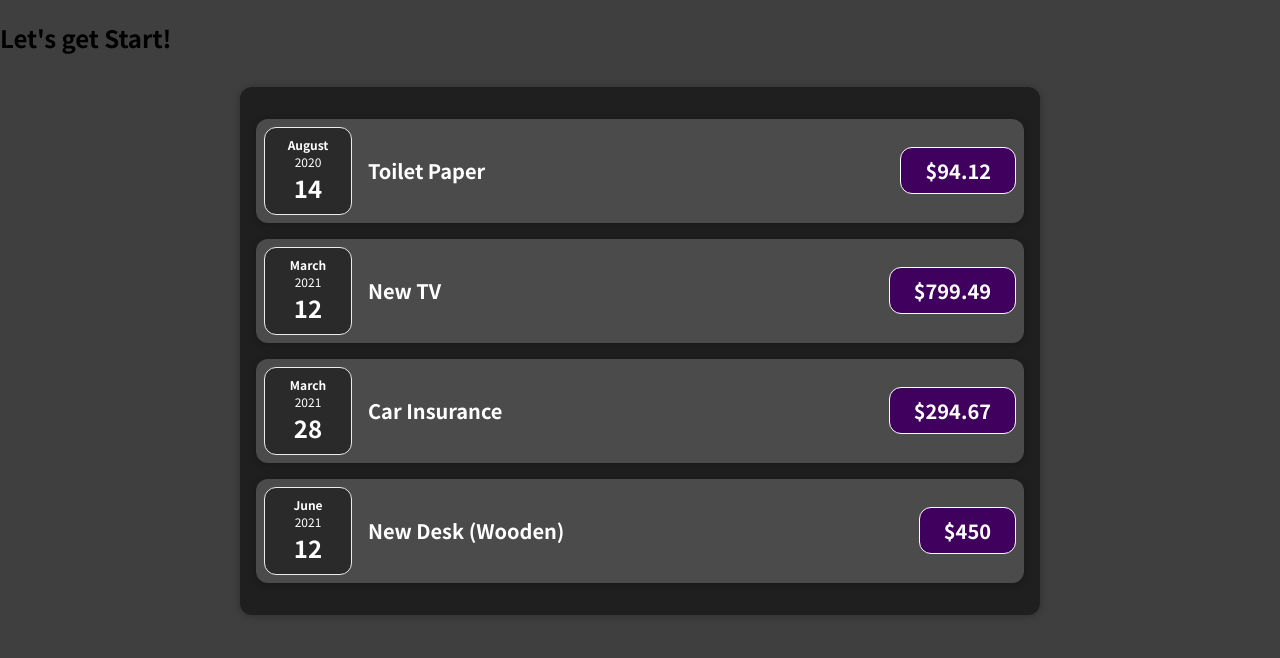
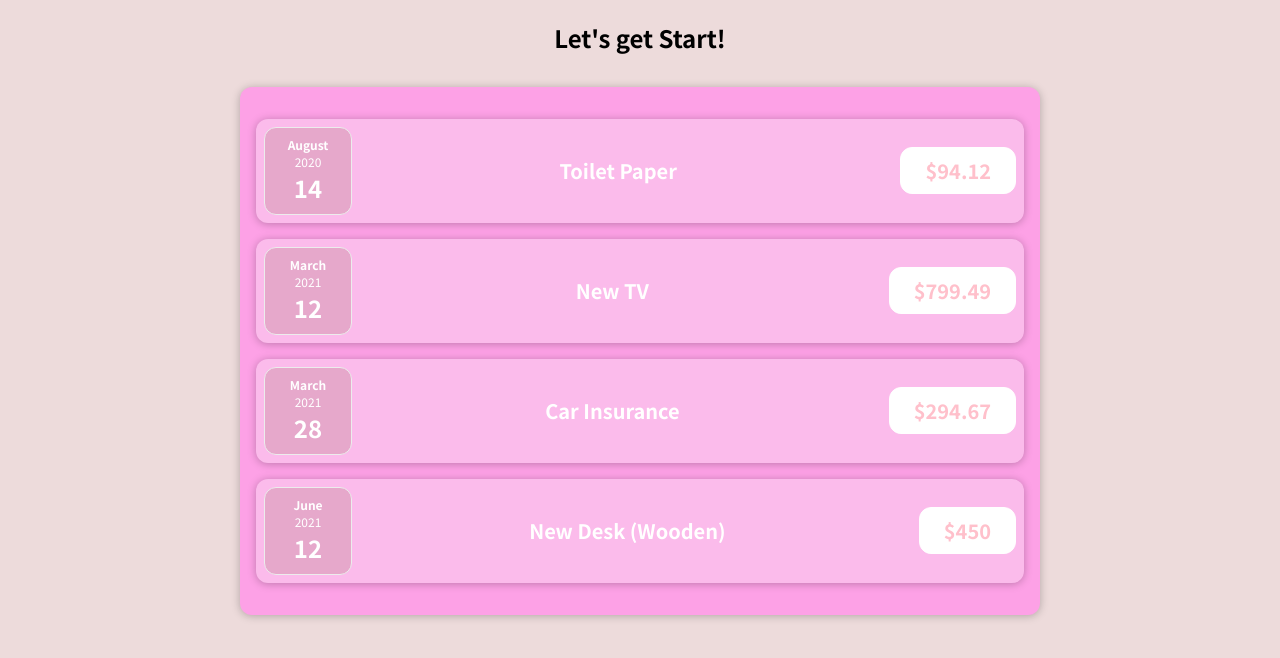
Before and after one commit to cjy3458/udemy-react, a React (Create React App) app: page / in a window 1280 px wide. Shown: the top 658 px of the page. Built offline with nearby package versions, Linux system fonts and the light colour scheme.

Commit message:
section3

```diff
--- a/src/components/Expenses/ExpenseDate.css
+++ b/src/components/Expenses/ExpenseDate.css
@@ -4,7 +4,7 @@
   width: 5.5rem;
   height: 5.5rem;
   border: 1px solid #ececec;
-  background-color: #2a2a2a;
+  background-color: #e6a8cb;
   color: white;
   border-radius: 12px;
   align-items: center;
--- a/src/components/Expenses/ExpenseItem.css
+++ b/src/components/Expenses/ExpenseItem.css
@@ -4,7 +4,7 @@
   align-items: center;
   padding: 0.5rem;
   margin: 1rem 0;
-  background-color: #4b4b4b;
+  background-color: #fbbbeb;
 }
 
 .expense-item__description {
@@ -18,7 +18,6 @@
 }
 
 .expense-item h2 {
-  color: #3a3a3a;
   font-size: 1rem;
   flex: 1;
   margin: 0 1rem;
@@ -28,8 +27,8 @@
 .expense-item__price {
   font-size: 1rem;
   font-weight: bold;
-  color: white;
-  background-color: #40005d;
+  color: pink;
+  background-color: #ffffff;
   border: 1px solid white;
   padding: 0.5rem;
   border-radius: 12px;
--- a/src/components/Expenses/Expenses.css
+++ b/src/components/Expenses/Expenses.css
@@ -1,6 +1,6 @@
 .expenses {
   padding: 1rem;
-  background-color: rgb(31, 31, 31);
+  background-color: rgb(253, 161, 230);
   margin: 2rem auto;
   width: 50rem;
   max-width: 95%;
--- a/src/index.css
+++ b/src/index.css
@@ -1,14 +1,18 @@
-@import url('https://fonts.googleapis.com/css2?family=Noto+Sans+JP:wght@400;700&display=swap');
+@import url("https://fonts.googleapis.com/css2?family=Noto+Sans+JP:wght@400;700&display=swap");
 
 * {
   box-sizing: border-box;
 }
 
 html {
-  font-family: 'Noto Sans JP', sans-serif;
+  font-family: "Noto Sans JP", sans-serif;
 }
 
 body {
+  display: flex;
+  flex-direction: column;
+  /* align-items: center; */
+  text-align: center;
   margin: 0;
-  background-color: #3f3f3f;
+  background-color: #eddbdb;
 }
```
